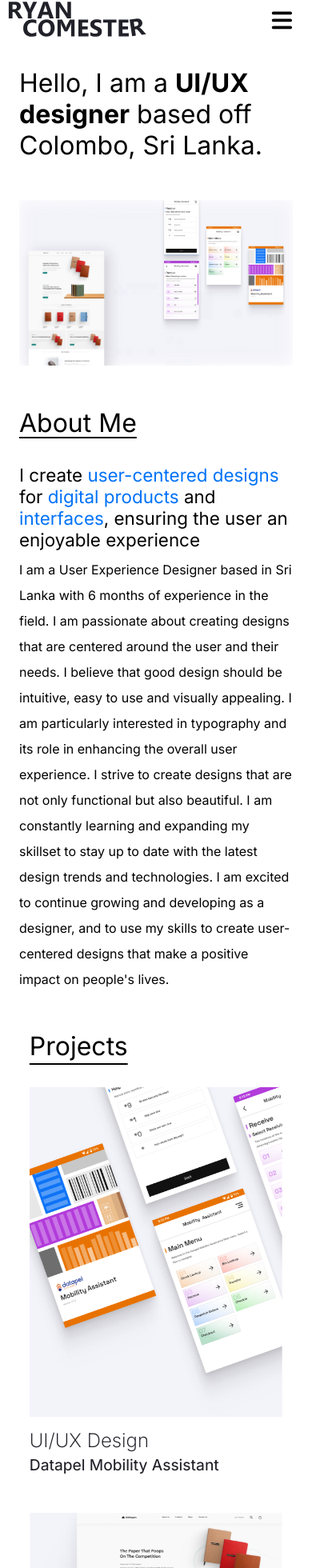
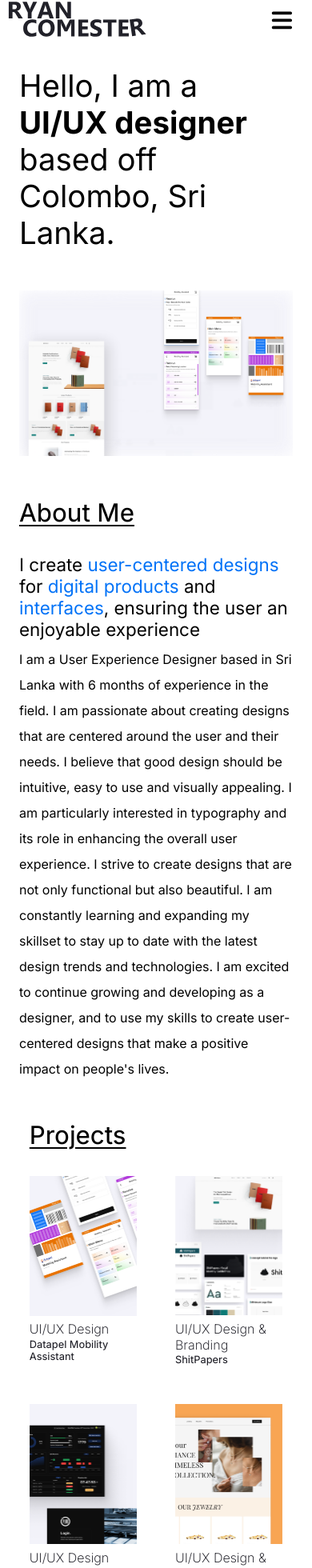
Before and after one commit to minolFernando05/Portfolio-website, a React (Vite) app in the folder portfolio-website-project/: page / in a window 390 px wide. Shown: the part 20-1980 px from the top of the page at 80% size. Built offline with nearby package versions, Linux system fonts and the light colour scheme.

Commit message:
Update import paths and file structure for Card and NavBar components

```diff
--- a/portfolio-website-project/src/App.jsx
+++ b/portfolio-website-project/src/App.jsx
@@ -1,12 +1,20 @@
+import React from "react";
+import { Route, Routes } from "react-router-dom";
+
+// Components
+import NavBar from "./components/NavBar.jsx";
+import Footer from "./components/Footer.jsx";
+
+
 import Header from "./Header.jsx"
-import Footer from "./components/Footer.jsx";
 import Food from "./Food.jsx";
-import React from "react";
-import NavBar from "./components/NavBar.jsx";
-import { Route, Routes } from "react-router-dom";
+
+
+
+//Scrool and transition effects
 import ScrollToTop from "./components/ScrollToTop.jsx";
 
-
+//case studies Pages
 import Home from './pages/Home';
 import Datapel from './assets/CaseStudyPages/Datapel.jsx';
 import ShitPapers from './assets/CaseStudyPages/ShitPapers.jsx';
@@ -28,9 +36,6 @@ function App() {
         <Route path="/plab" element={<Plab/>}/>
         <Route path="/practiceWork" element={<PracticeWork/>}/>
         <Route path="/projectsPage" element={<ProjectsPage/>}/>
-
-
-        <Route/>
     </Routes>
     <Footer/>
     </>
--- a/portfolio-website-project/src/components/Card.css
+++ b/portfolio-website-project/src/components/Card.css
@@ -42,6 +42,7 @@
 /*removes the underline*/
 .card-container a {
   text-decoration: none;
+  color: inherit;
 }
 
 .inner-card-textbody:hover{
@@ -59,7 +60,9 @@
   font-family:Inter;
   font-weight: 250;
   margin-top: 7%;
-  margin-bottom: 0%;  /* font-size: 24px;
+  margin-bottom: 0%;
+  font-size: 1.5rem;
+  /* font-size: 24px;
   font-style: normal;
   font-weight: 200;
   line-height: 10px; */
@@ -70,20 +73,31 @@
   font-family: "Inter";
   font-weight: 450;
   margin-top: 1%;
+  font-size: 1.2rem;
   /* font-size: 24px;
   font-style: normal;
   font-weight: 400;
   line-height: 10px; */
 }
 
-@media(max-width: 500px) {
-
+@media screen and (max-width: 1000px) {
   .card-title{
-   margin-top: 5%;
-   font-size: 1.5rem;
+    margin-top: 5%;
+    font-size: 1.2rem;
   }
 
   .card-text{
-    font-size: 1.2rem;
+    font-size: 1rem;
   }
 }
+
+@media screen and (max-width: 500px) {
+
+  .card-title{
+   font-size: 1rem;
+  }
+
+  .card-text{
+    font-size: 0.8rem;
+  }
+}
--- a/portfolio-website-project/src/components/ProjectsPageTemplate.css
+++ b/portfolio-website-project/src/components/ProjectsPageTemplate.css
@@ -22,6 +22,42 @@ margin: 10px;
 all four margins are 10px
 Note: Negative values are allowed.*/
 
+@keyframes jumpIn_2 {
+    0% {
+      opacity: 0;
+      transform: translateY(10%);
+    }
+    50% {
+      opacity: 1;
+      transform: translateY(-1%);
+    }
+    100% {
+      transform: translateY(0);
+    }
+  }
+
+  .ProjectsPage-container{
+    animation: jumpIn_2 1s ease-out;
+  }
+
+/*---------------------Scroll animation----------------------*/
+@keyframes appear {
+  from {
+    opacity: 0;
+    scale: 0.6;
+  }
+  to {
+    opacity: 1;
+    scale: 1;
+  }
+}
+
+.section1,.section2,.section3,.section4,.section5,
+.section6,.section7,.section8,.section9{
+  animation: appear 5s linear;
+  animation-timeline: view();
+  animation-range: entry 0% cover 30% ;
+}
 
 .topimage,.section1-image,.section2-image,.section3-image,.section4-image,
 .section5-image,.section6-image,.section7-image,.section8-image,.section9-image {
@@ -31,12 +67,14 @@ Note: Negative values are allowed.*/
   object-position: center;
 }
 
-.Page-container{
+/*-------------------------------------------------------------*/
+
+.content-container{
     margin: 6rem 8rem;
 }
 
 /*removes the underline*/
-.Page-container a {
+.content-container a {
     text-decoration: none;
 }
 
@@ -98,7 +136,7 @@ Note: Negative values are allowed.*/
 /*tablet*/
 @media screen and (max-width: 1500px) {
 
-    .Page-container{
+    .content-container{
         margin-left: 4rem;
         margin-right: 4rem;
     }
@@ -138,7 +176,7 @@ Note: Negative values are allowed.*/
         height: 45vh;
     }
 
-    .Page-container{
+    .content-container{
         margin: 3rem 1rem 5rem;
     }
 
@@ -152,13 +190,13 @@ Note: Negative values are allowed.*/
     }
 
     .sec1-Text{
-        font-size: 1.2rem;
+        font-size: 1rem;
         line-height: 180%;
     }
 
     .sec2-Text,.sec3-Text,.sec4-Text,.sec5-Text,
     .sec6-Text,.sec7-Text,.sec8-Text,.sec9-Text{
-        font-size: 1.1rem;
+        font-size: 1rem;
         line-height: 180%;
         margin: 1rem 1rem 4rem;
     }
@@ -171,7 +209,7 @@ Note: Negative values are allowed.*/
     }
 
     .Text2{
-        font-size: 1.2rem;
+        font-size: 1rem;
         line-height: 180%;
         margin-bottom: 4rem;
     }
--- a/portfolio-website-project/src/components/ProjectsPageTemplate.jsx
+++ b/portfolio-website-project/src/components/ProjectsPageTemplate.jsx
@@ -23,9 +23,11 @@ const ProjectsPageTemplate = ({
 }) => {
   return (
     <>
+    <div className="ProjectsPage-container">
+
       <img src={backgroundImg1} className="topimage" alt="section1-image" />
 
-      <div className="Page-container">
+      <div className="content-container">
         <div className="section1">
           <div className="path">
             <Link to="/">Home</Link> / <Link to="/">Projects</Link> /{" "}
@@ -150,6 +152,7 @@ const ProjectsPageTemplate = ({
         <ProjectsNavigation prevLink={prevPage} nextLink={nextPage} />
         <ChatLink />
       </div>
+    </div>
     </>
   );
 };
--- a/portfolio-website-project/src/pages/Home.css
+++ b/portfolio-website-project/src/pages/Home.css
@@ -1,3 +1,26 @@
+/* .HomePage-container{
+    margin-left: 2rem;
+    margin-right: 2rem;
+} */
+
+
+@keyframes jumpIn {
+  0% {
+    opacity: 0;
+    transform: translateY(10%);
+  }
+  50% {
+    opacity: 1;
+    transform: translateY(-2%);
+  }
+  100% {
+    transform: translateY(0);
+  }
+}
+
+.HomePage-container{
+  animation: jumpIn 0.8s ease-out;
+}
 
 
 .intro{
@@ -9,8 +32,12 @@
 /* left:   8 margin  */
 
 .intro-text{
-    font-size: 4rem;
+    font-size: 1.8rem;
     margin-bottom: 3rem;
+}
+
+.heading{
+  font-weight: normal;
 }
 
 .intro-image {
@@ -31,9 +58,13 @@
   margin-right: 8rem;
 }
 
+.heading2{
+  font-weight: 450;
+}
+
 .about-title{
   display: flex;
-  font-size: 2.5rem;
+  font-size: 1.8rem;
   white-space: nowrap;
   padding-right: 6rem;
 }
@@ -70,6 +101,26 @@ margin: 8rem;
   grid-template-columns: 1fr 1fr 1fr 1fr;
 }
 
+/* .viewMore_card{
+  display: flex;
+  flex-direction: column;
+  align-items: center;
+  justify-content: center;
+  font-size: 1.3rem;
+  transition: transform 0.4s;
+  animation: ease-in;
+}
+
+
+.viewMore_card a{
+  text-decoration: none;
+  color: inherit;
+}
+
+.viewMore_card:hover{
+  transform: scale(1.1);
+} */
+
 
 /*-------------------------------------------------------------------------*/
 @media screen and (max-width: 1000px) {
@@ -79,9 +130,18 @@ margin: 8rem;
 }
 
 .intro-text{
-    font-size: 2.5rem;
+    font-size: 1.2rem;
     margin-bottom: 3rem;
 }
+
+/* .intro-text{
+  font-size: 1.8rem;
+  margin-bottom: 3rem;
+}
+
+.heading{
+font-weight: normal;
+} */
 
 .about{
   margin-top: 3rem;
@@ -94,10 +154,10 @@ margin: 8rem;
 
 .about-title{
   display: flex;
-  font-size: 2.5rem;
+  font-size: 1.6rem;
   text-underline-offset: 0.2em;
   text-decoration: underline;
-  text-decoration-thickness: 3px;
+  text-decoration-thickness: 1.5px;
 }
 
 .about-text-main{
@@ -121,10 +181,10 @@ margin: 8rem;
 
   .projects-title{
     display: flex;
-    font-size: 2.5rem;
+    font-size: 1.6rem;
     text-underline-offset: 0.2em;
     text-decoration: underline;
-    text-decoration-thickness: 3px;
+    text-decoration-thickness: 1.5px;
   }
 
 
@@ -144,7 +204,7 @@ margin: 8rem;
 }
 
 .intro-text{
-    font-size: 2rem;
+    font-size: 1.2rem;
     margin-bottom: 3rem;
 }
 
@@ -159,10 +219,7 @@ margin: 8rem;
 
 .about-title{
   display: flex;
-  font-size: 2rem;
-  text-underline-offset: 0.2em;
-  text-decoration: underline;
-  text-decoration-thickness: 1.5px;
+  font-size: 1.3rem;
 }
 
 .about-text-main{
@@ -186,15 +243,12 @@ margin: 8rem;
 
   .projects-title{
     display: flex;
-    font-size: 2rem;
-    text-underline-offset: 0.3em;
-    text-decoration: underline;
-    text-decoration-thickness: 1.5px;
+    font-size: 1.3rem;
   }
 
   .projects-cards{
     display: grid;
-    grid-template-columns: 1fr;
+    grid-template-columns: 1fr 1fr;
     gap: 3rem;
   }
 
--- a/portfolio-website-project/src/pages/Home.jsx
+++ b/portfolio-website-project/src/pages/Home.jsx
@@ -1,7 +1,10 @@
 import React from 'react';
+import { Link } from 'react-router-dom';
+
 import './Home.css';
 import HeroBackground from '../assets/HeroBackground.png';
 import Card from '../components/Card';
+
 
 /*Import of card images*/
 import cardImage1 from '../assets/cardImages/card-1-img.png';
@@ -17,7 +20,7 @@ function Home() {
 
       <div className='intro'>
           <div className='intro-text'>
-              <p>Hello, I am a <b>UI/UX designer</b> based off Colombo, Sri Lanka.</p>
+              <h1 class="heading">Hello, I am a <b>UI/UX designer</b> based off Colombo, Sri Lanka.</h1>
           </div>
           <img src={HeroBackground} className='intro-image' alt="hero-background"/>
       </div>
@@ -25,7 +28,7 @@ function Home() {
 
       <div className='about'>
           <div className='about-title'>
-              <p>About Me</p>
+              <h2  class="heading2">About Me</h2>
           </div>
           <div className='about-text'>
               <div className='about-text-main'>
@@ -48,7 +51,7 @@ function Home() {
 
       <div className='projects'>
           <div className='projects-title'>
-              <p>Projects</p>
+              <h2  class="heading2">Projects</h2>
           </div>
           <div className='projects-cards'>
               <Card
@@ -79,6 +82,13 @@ function Home() {
                   link={'/practiceWork'}
               />
 
+            {/* <div className='viewMore_card'>
+                <Link to="/projectsPage">
+                View More {" "}
+                <img src={arrow} className="arrow" alt="arrow" />
+                </Link>
+            </div> */}
+
           </div>
       </div>
 
--- a/portfolio-website-project/src/pages/ProjectsPage.jsx
+++ b/portfolio-website-project/src/pages/ProjectsPage.jsx
@@ -2,6 +2,8 @@ import React from 'react';
 import { Link } from 'react-router-dom';
 
 import Card from '../components/Card';
+
+import './ProjectsPage.css';
 
 /*Import of end components*/
 import ChatLink from '../components/chatlink.jsx';
@@ -18,6 +20,7 @@ import cardImage4 from '../assets/cardImages/card-4-img.png';
 function ProjectsPageDesign() {
   return (
     <>
+    <div className='ProjectPage-container'>
           <div className='projects'>
           <div className='projects-title'>
               <p>Projects</p>
@@ -84,6 +87,8 @@ function ProjectsPageDesign() {
 
     <ChatLink/>
 
+    </div>
+
     </>
   );
 }
```
Also changed, not shown: portfolio-website-project/src/assets/Slide arrow.svg (added), 1 other file (tests, documents, lock files or other folders).
